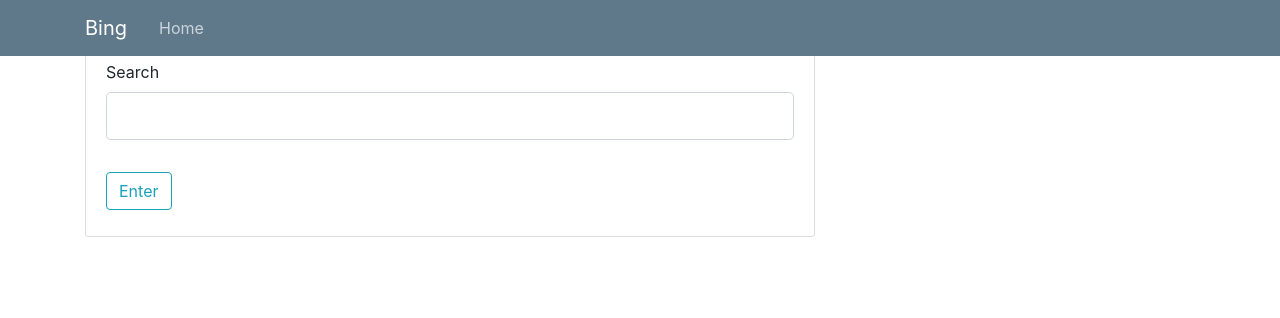
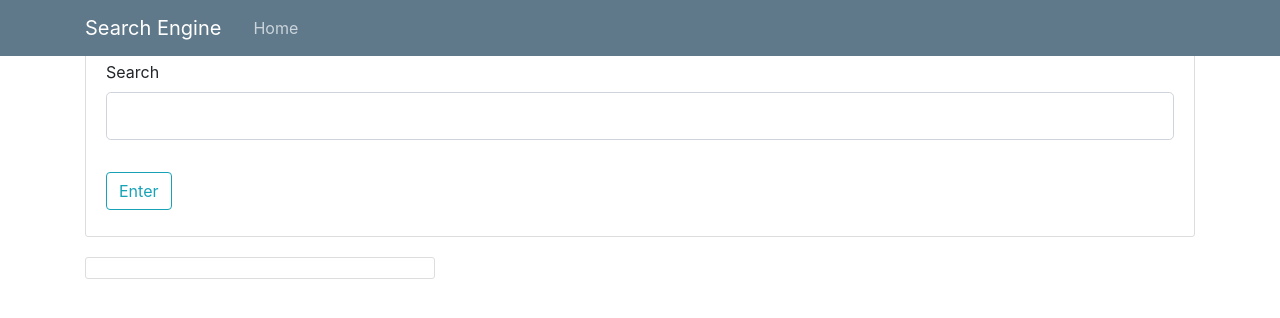
Before and after one commit to ryanhahn1/search-engine, a Flask app: page / in a window 1280 px wide. Shown: the top 318 px of the page. Run offline with Flask 2, Linux system fonts and the light colour scheme; parts of the project's set-up code (start-up, migrations or seed data) failed here and were passed over; some libraries are stand-ins or nearby versions.

Commit message:
changed name of search engine and changed length of search bar

```diff
--- a/templates/layout.html
+++ b/templates/layout.html
@@ -15,7 +15,7 @@
     <header class="site-header">
         <nav class="navbar navbar-expand-md navbar-dark bg-steel fixed-top">
           <div class="container">
-            <a class="navbar-brand mr-4" href="/">Bing</a>
+            <a class="navbar-brand mr-4" href="/">Search Engine</a>
             <button class="navbar-toggler" type="button" data-toggle="collapse" data-target="#navbarToggle" aria-controls="navbarToggle" aria-expanded="false" aria-label="Toggle navigation">
               <span class="navbar-toggler-icon"></span>
             </button>
@@ -33,7 +33,7 @@
     </header>
     <main role="main" class="container">
         <div class="row">
-          <div class="col-md-8">
+          <div class="col-md-12">
             {% block content %}{% endblock %}
           </div>
           <div class="col-md-4">
```
